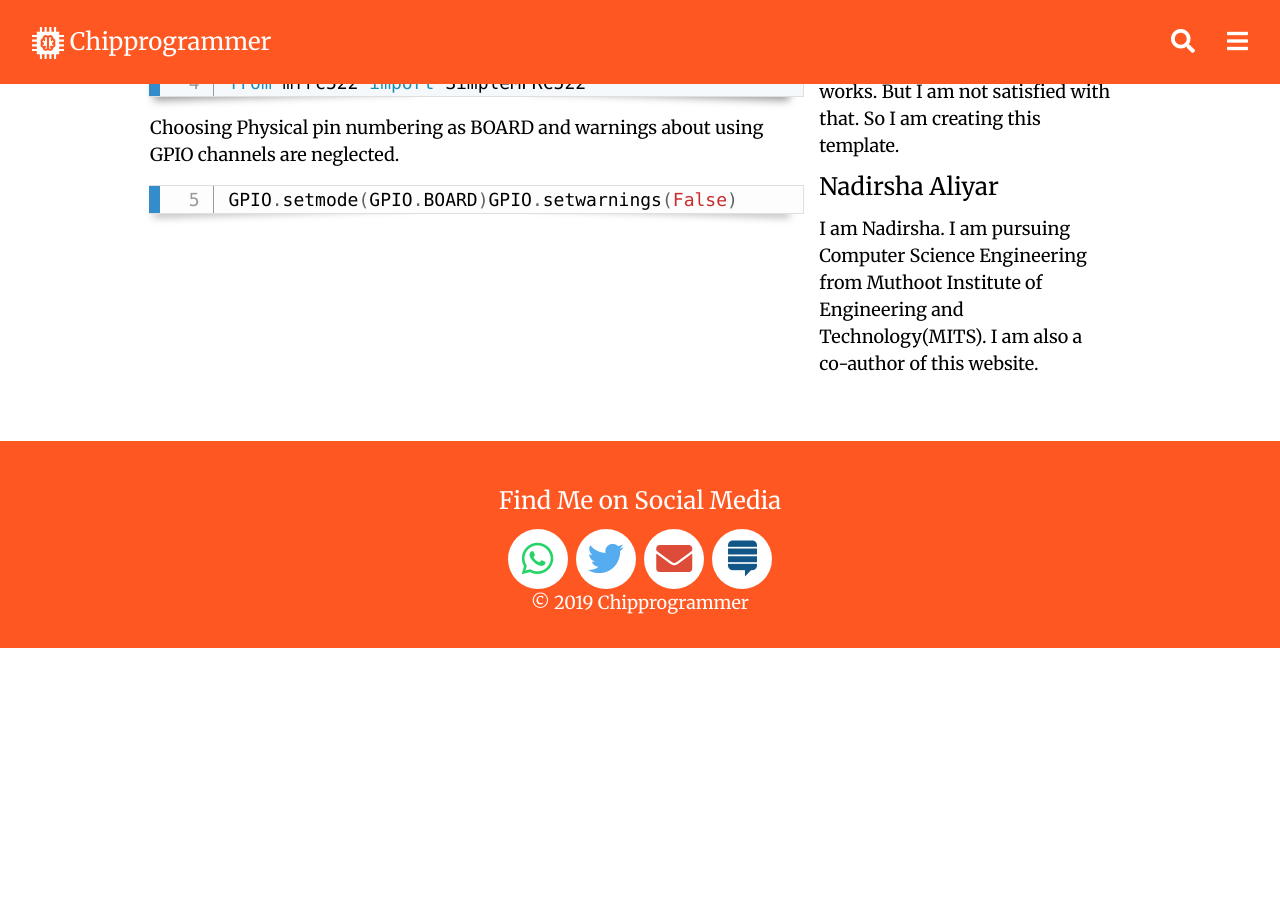
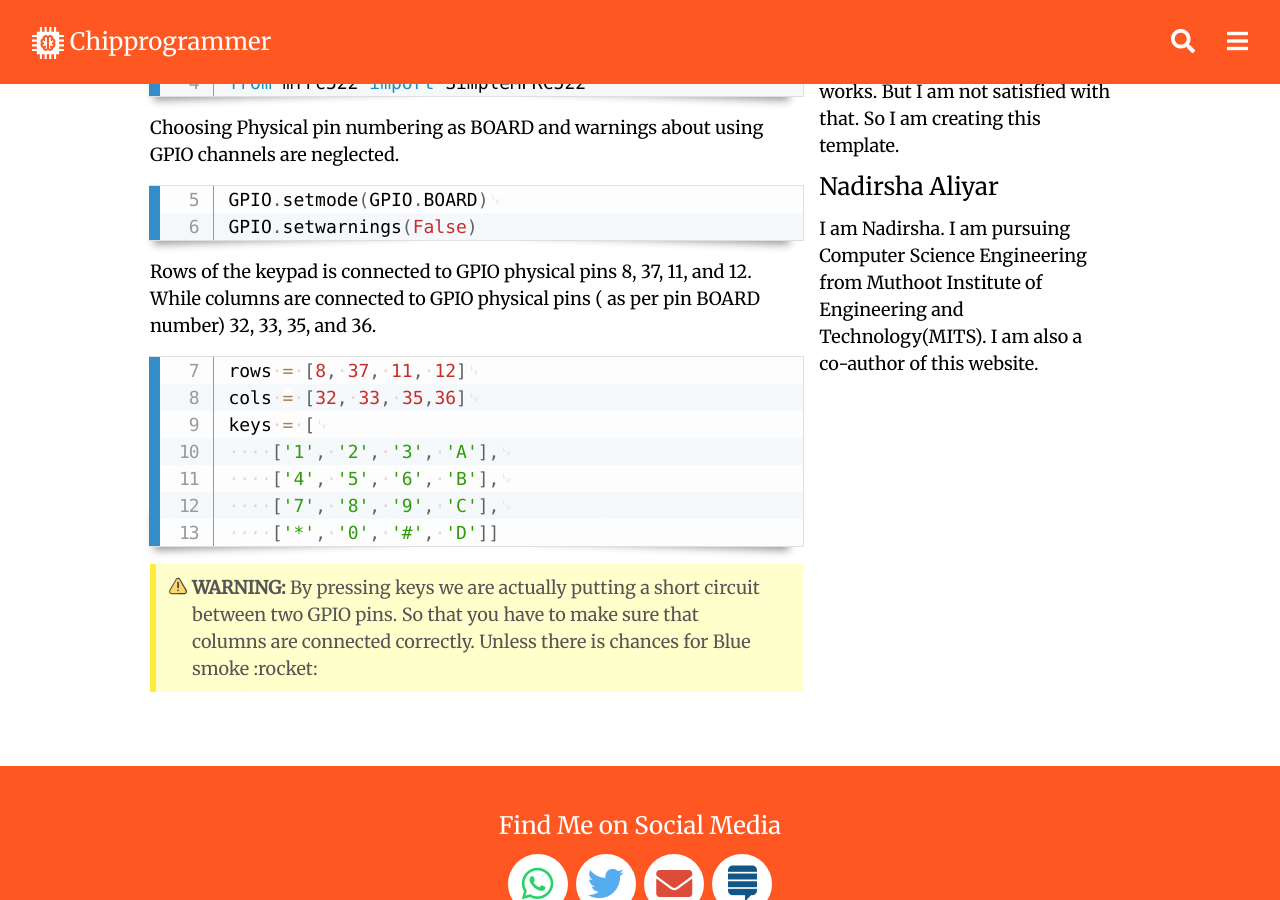
Before and after one commit to techiworld/techiworld.github.io, a Jekyll site: the page built from PCPL-electro.md, in a window 1280 px wide and 900 px high, scrolled down 683 px. Built offline with Jekyll 4.4.1, drawn with Linux system fonts in a browser that asks for light colours; comment, search, counter and statistics services are not loaded; before the commit the page ends 1331 px from its top, so only the background shows below that.

Commit message:
Update PCPL-electro.md

```diff
--- a/PCPL-electro.md
+++ b/PCPL-electro.md
@@ -45,7 +45,25 @@ Choosing Physical pin numbering as BOARD and warnings about using GPIO channels
 <pre class="line-numbers" data-start="5">
 <code class="language-python">
 {% raw %}
-GPIO.setmode(GPIO.BOARD)GPIO.setwarnings(False)
+GPIO.setmode(GPIO.BOARD)
+GPIO.setwarnings(False)
 {% endraw %}
 </code>
 </pre>
+
+Rows of the keypad is connected to GPIO physical pins  8, 37, 11, and 12. While columns are connected to GPIO physical pins ( as per pin BOARD number) 32, 33, 35, and 36.
+<pre class="line-numbers" data-start="7">
+<code class="language-python">
+{% raw %}
+rows = [8, 37, 11, 12]
+cols = [32, 33, 35,36]
+keys = [
+    ['1', '2', '3', 'A'],
+    ['4', '5', '6', 'B'],
+    ['7', '8', '9', 'C'],
+    ['*', '0', '#', 'D']]
+{% endraw %}
+</code>
+</pre>
+
+{% include MyNote.html note_type="warning" span_note="Warning: " text="By pressing keys we are actually putting a short circuit between two GPIO pins. So that you have to make sure that columns are connected correctly. Unless there is chances for Blue smoke :rocket:" %}
```
